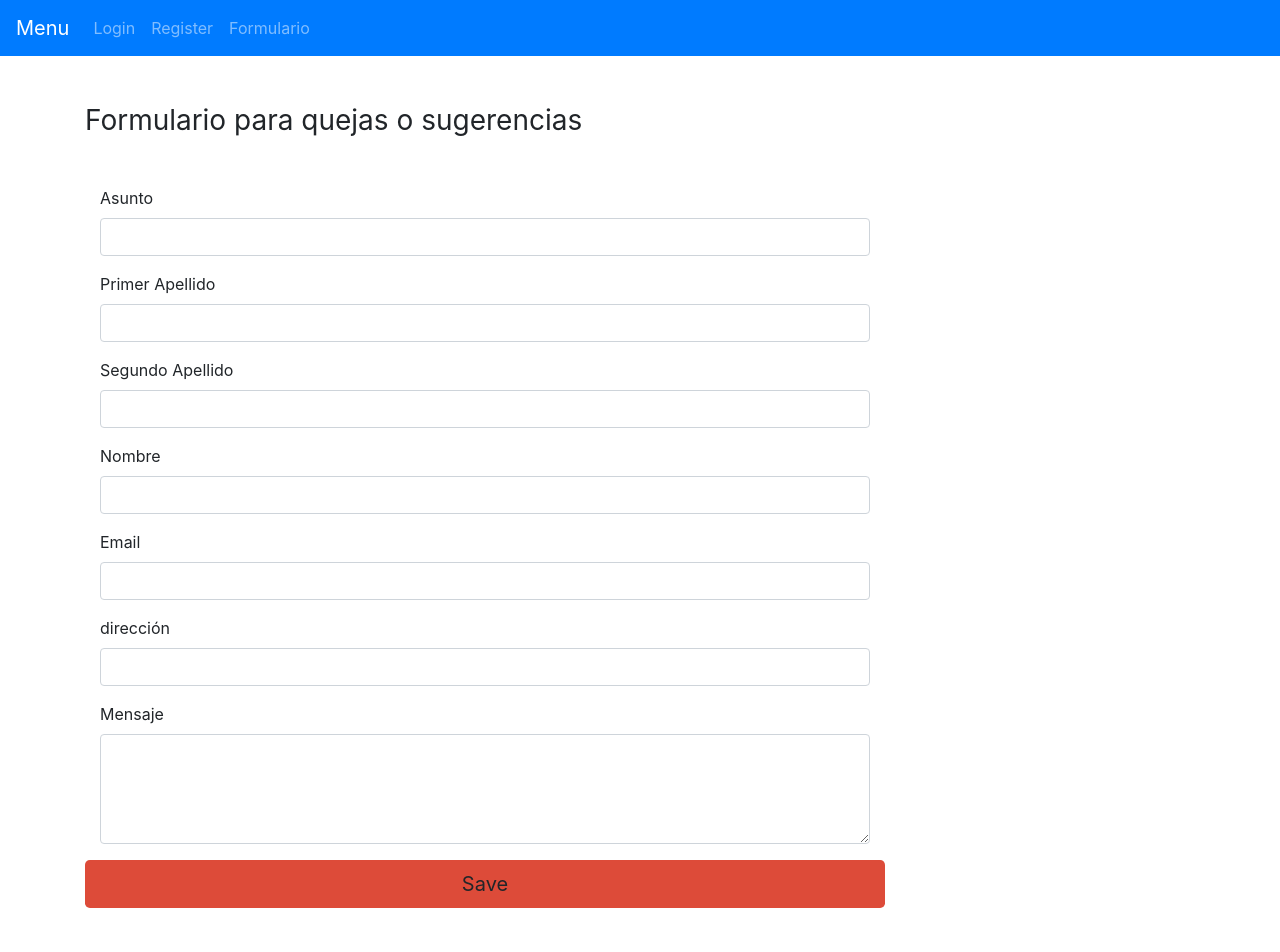
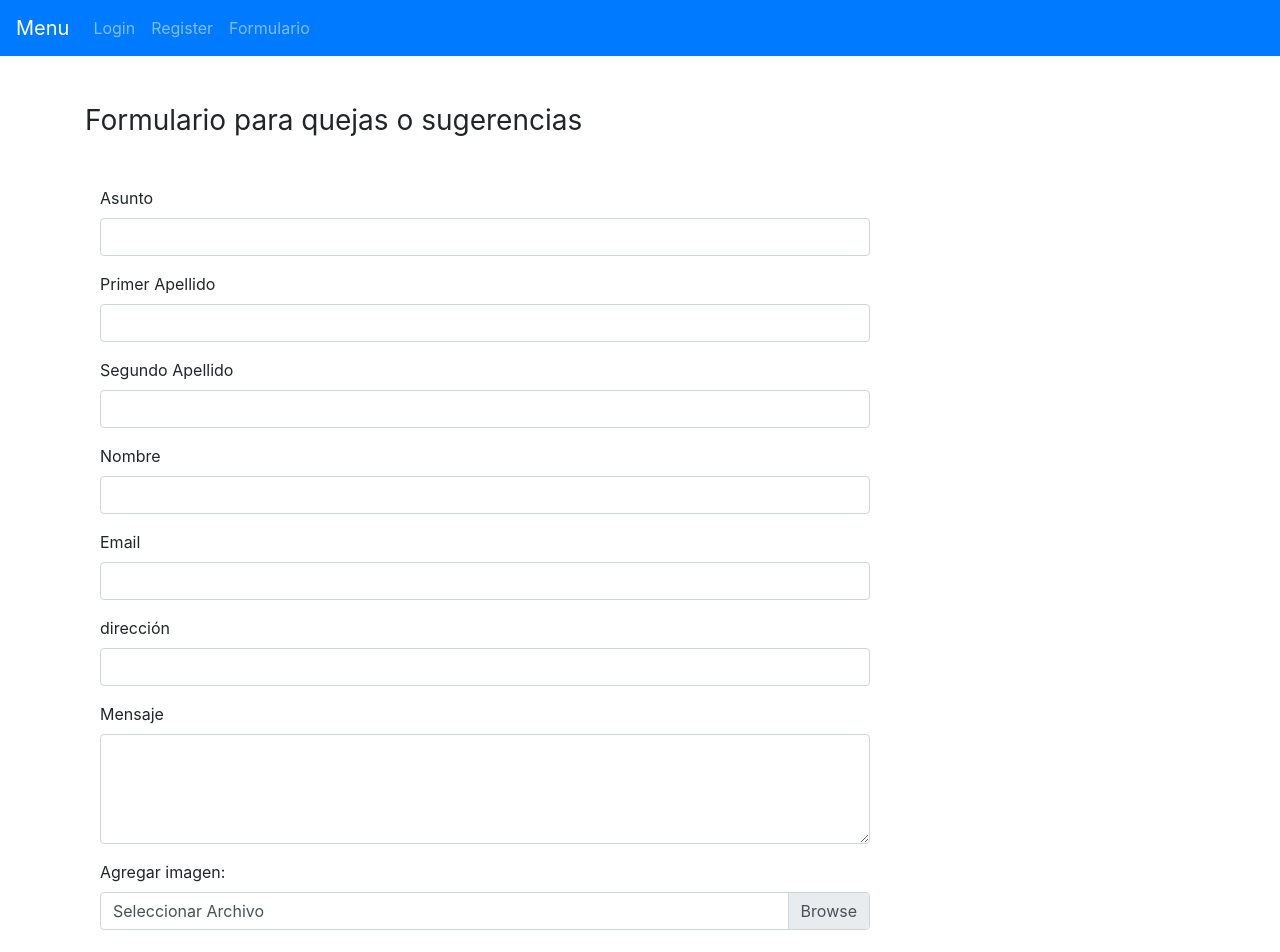
Before and after one commit to UlisesHdzHdz/Front, an Angular app: page /formulario in a window 1280 px wide. Shown: the top 952 px of the page. Built offline with nearby package versions, Linux system fonts and the light colour scheme.

Commit message:
Add botton imagen Formulario

```diff
--- a/src/app/formulario/formulario.component.html
+++ b/src/app/formulario/formulario.component.html
@@ -53,6 +53,14 @@
 
                     </div>
 
+                    <label for="customFileLang">Agregar imagen:</label>
+                    <div class="custom-file">
+                        <input type="file" class="custom-file-input" id="customFileLang" lang="es">
+                        <label class="custom-file-label" for="customFileLang">Seleccionar Archivo</label>
+                    </div>
+<br><br>
+
+
 
                 </form>
 
@@ -61,7 +69,7 @@
             <button type="submit" class="btn btn-lg  btn-block" style="background: #dd4b39;">Save</button>
 
         </div>
-<br><br>
+        <br><br>
     </div>
 
 </div>
```
